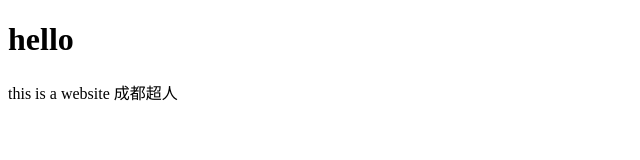
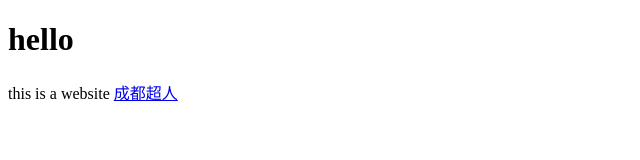
Before and after one commit to fate-com/fate-com.github.io, a plain HTML site: page index.html in a window 1280 px wide. Shown: the full height of the page, 0-640 px from the left. Drawn offline with Linux system fonts and the light colour scheme.

Commit message:
Update index.html

```diff
--- a/index.html
+++ b/index.html
@@ -10,8 +10,8 @@
     <p1>
       this is a website
     </p1>
-    <a>
-      <herf="https://www.youtube.com/watch?v=XS7i7Pnxs24">成都超人
+    <a href="https://www.youtube.com/watch?v=XS7i7Pnxs24">
+      成都超人
     </a>
   </body>
 </html>
```
